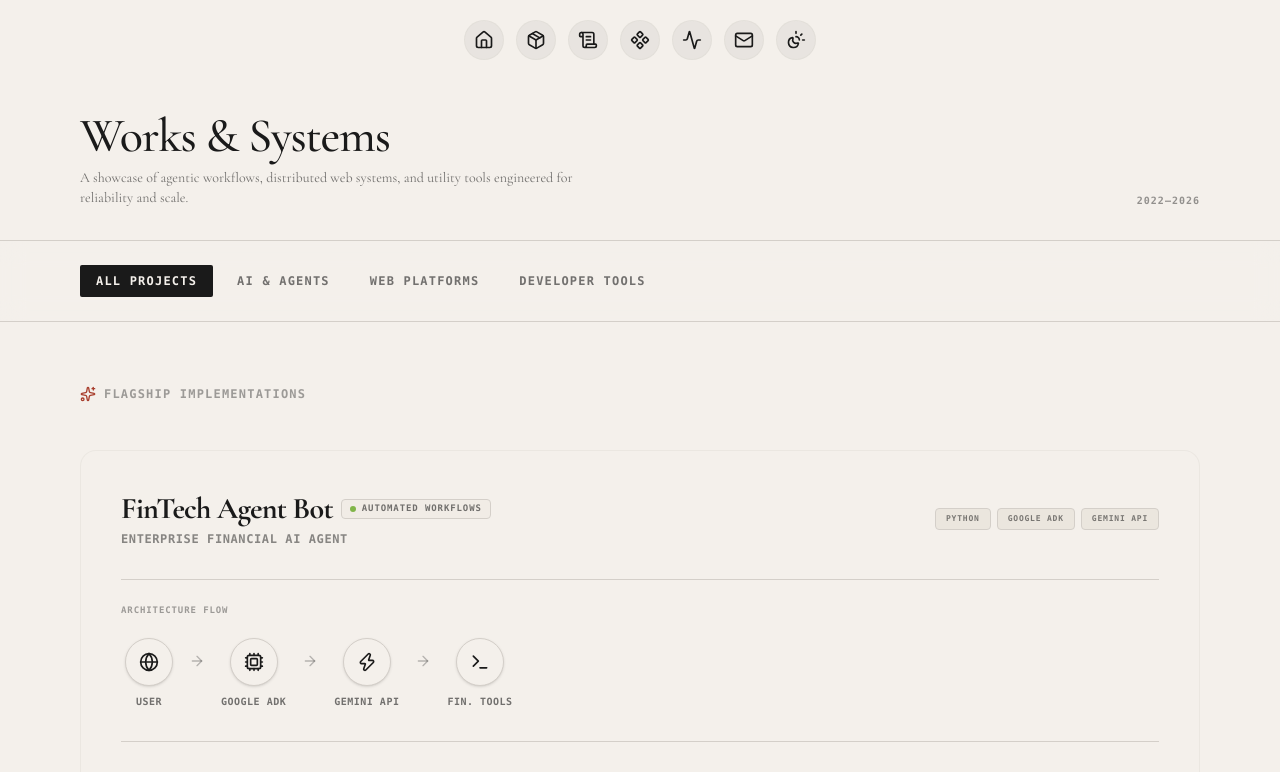
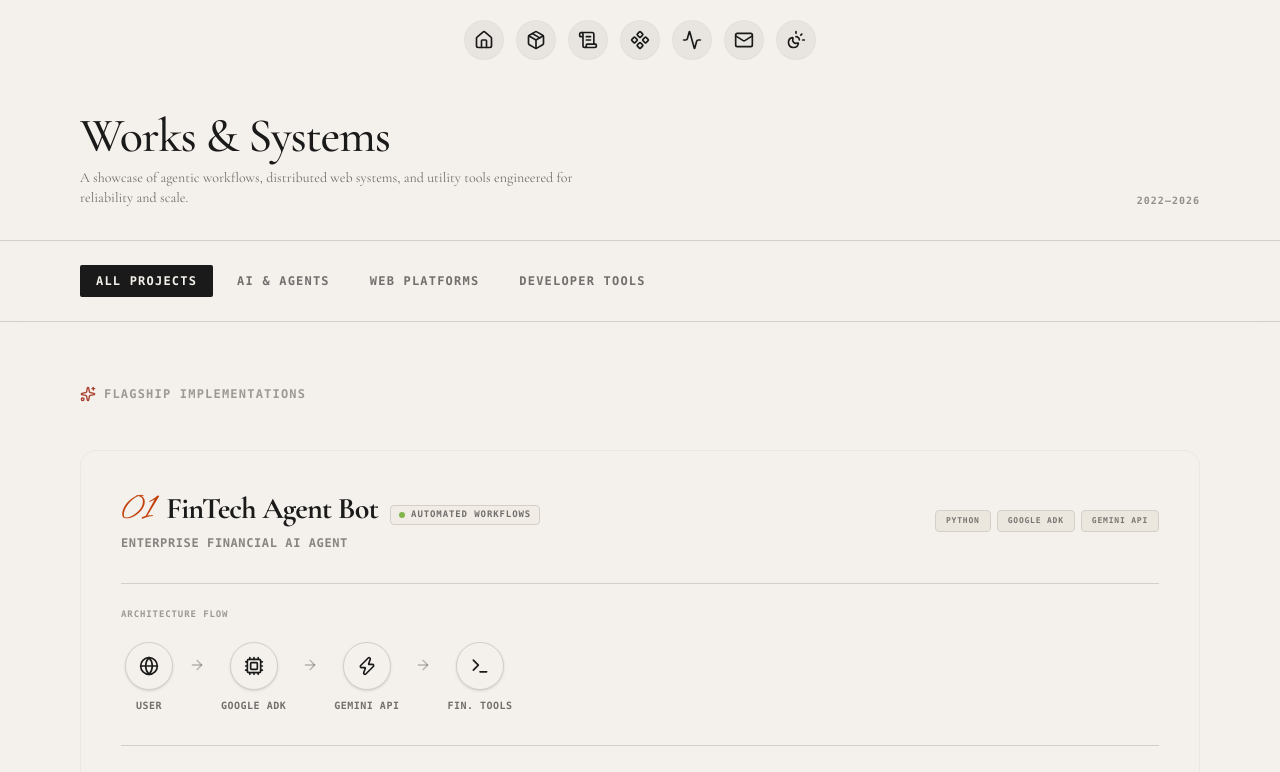
Before and after one commit to Krishdshah/portfoliov2, a Next.js app: page /work in a window 1280 px wide. Shown: the top 772 px of the page. Built offline with nearby package versions, Linux system fonts and the light colour scheme.

Commit message:
feat(ui): add script-font numbered index to project titles

```diff
--- a/components/projects.tsx
+++ b/components/projects.tsx
@@ -284,7 +284,10 @@
                         {/* Header */}
                         <div className="flex flex-col md:flex-row justify-between items-start md:items-center gap-4">
                           <div>
-                            <div className="flex items-center gap-2 flex-wrap">
+                            <div className="flex items-baseline gap-3 flex-wrap">
+                              <span className="font-script text-3xl md:text-4xl text-[#C2410C] dark:text-[#F97316] font-normal select-none">
+                                {String(index + 1).padStart(2, "0")}
+                              </span>
                               <h4 className="text-2xl md:text-3xl font-serif font-bold tracking-tight text-foreground">
                                 {project.title}
                               </h4>
@@ -404,7 +407,7 @@
 
             <div className="grid grid-cols-1 md:grid-cols-2 lg:grid-cols-3 gap-6">
               <AnimatePresence mode="popLayout">
-                {filteredOther.map((project) => {
+                {filteredOther.map((project, idx) => {
                   const IconComponent = project.icon;
                   return (
                     <motion.a
@@ -435,9 +438,14 @@
                             </div>
 
                             {/* Title & Desc */}
-                            <h4 className="font-serif text-lg font-semibold text-foreground leading-tight group-hover:text-[#A83E2D] transition-colors duration-200">
-                              {project.title}
-                            </h4>
+                            <div className="flex items-baseline gap-2 mb-1">
+                              <span className="font-script text-xl text-[#C2410C] dark:text-[#F97316] font-normal select-none">
+                                {String(idx + 1).padStart(2, "0")}
+                              </span>
+                              <h4 className="font-serif text-lg font-semibold text-foreground leading-tight group-hover:text-[#A83E2D] transition-colors duration-200">
+                                {project.title}
+                              </h4>
+                            </div>
                             <p className="font-serif text-[13px] text-foreground/60 mt-2.5 leading-relaxed">
                               {project.desc}
                             </p>
```
